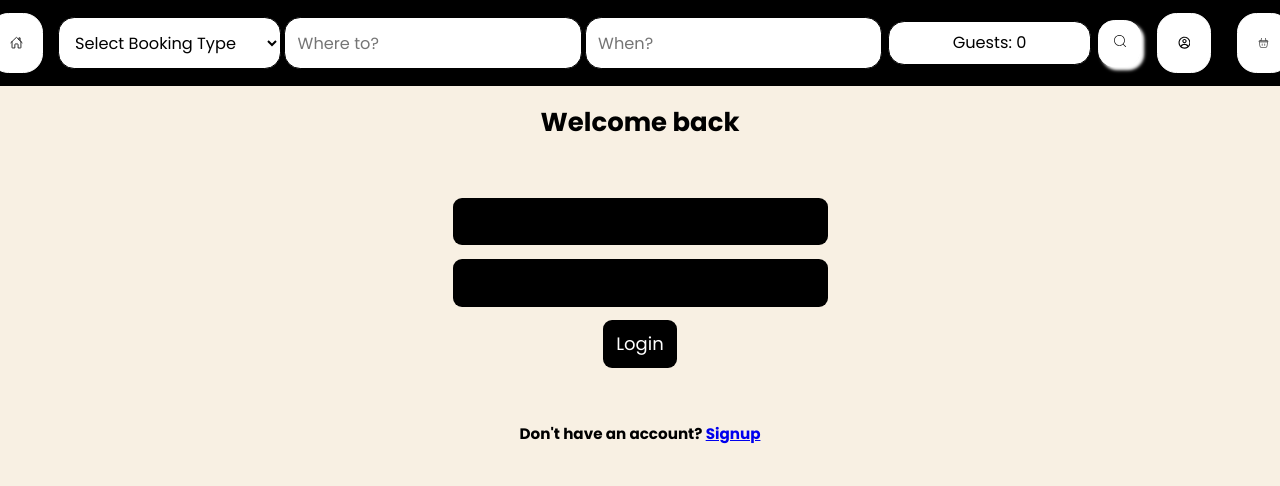
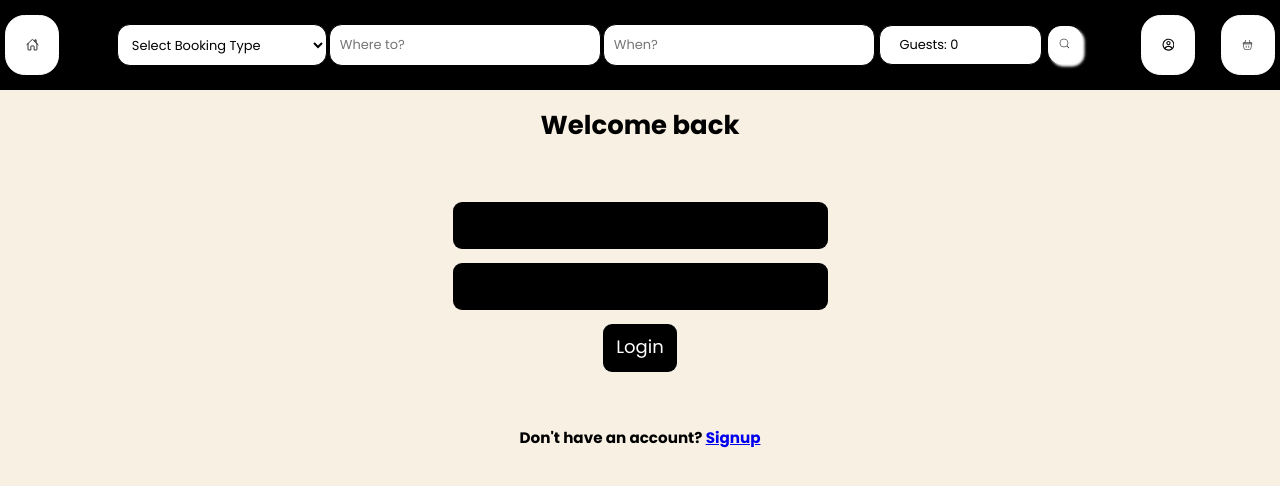
Before and after one commit to jonnydaw/jero, a Next.js app in the folder jero-frontend/: page /en/login in a window 1280 px wide. Shown: the top 486 px of the page. Built offline with nearby package versions, Linux system fonts and the light colour scheme.

Commit message:
heigh misalignent fix. https://trello.com/c/4dEeKBBi

```diff
--- a/jero-frontend/app/components/GuestDropdown/Dropdown.module.css
+++ b/jero-frontend/app/components/GuestDropdown/Dropdown.module.css
@@ -7,14 +7,13 @@
 .dropdown{
     min-width: 20ch;
     max-width: 20ch;
-    padding: 1.3em;
+    padding: 1.5em;
     margin: 0.75em 0.25em ;
     border-radius: 1em;
     border: 0.1em solid black;
     line-height: 0;
     background: white;
     position: relative;
-    text-align: center;
 }
 
 .dropdown:hover{
@@ -75,10 +74,8 @@ div .toggles:not(:last-child){
     min-width: 18ch;
     max-width: 18ch;
   }
-
     .dropdownContent {
         min-width: 13ch;
         max-width: 13ch;
-
     }
 }
--- a/jero-frontend/app/components/GuestDropdown/Dropdown.tsx
+++ b/jero-frontend/app/components/GuestDropdown/Dropdown.tsx
@@ -16,7 +16,7 @@ const Dropdown : React.FC<Props> = ({count, setCount}) => {
   return (
     <div className={style.dropdown}>
       {/* https://stackoverflow.com/questions/16449295/how-to-sum-the-values-of-a-javascript-object*/}
-     <span>{t('guests')}: {Object.values(count).reduce((a,b) => a+b,0)}</span>
+     <span className={style.dropdownText}>{t('guests')}: {Object.values(count).reduce((a,b) => a+b,0)}</span>
     <div className={style.dropdownContent}>
 
     <GuestToggler
--- a/jero-frontend/app/components/Navbar/NavbarPC/GroupedButtons/NavButton/NavButton.tsx
+++ b/jero-frontend/app/components/Navbar/NavbarPC/GroupedButtons/NavButton/NavButton.tsx
@@ -17,9 +17,9 @@ const NavButton : React.FC<Props> =  ({Icon, prompt}) => {
         <button className={`${style.links} ${style.button}`} >
           <Icon size = '1.5em' className={style.icon}/>
         </button>
-      <div className={style.dropdownContent}>
+      {/* <div className={style.dropdownContent}>
         <button>{prompt}</button>
-    </div>
+    </div> */}
   </div>
 </>
   )
--- a/jero-frontend/app/components/Navbar/NavbarPC/Navbar.module.css
+++ b/jero-frontend/app/components/Navbar/NavbarPC/Navbar.module.css
@@ -71,7 +71,7 @@
 /*
 https://www.w3schools.com/howto/howto_css_dropdown.asp
 */
-.dropdownContent {
+/* .dropdownContent {
   display: none;
   position: absolute;
   background-color: #fff;
@@ -86,6 +86,12 @@ https://www.w3schools.com/howto/howto_css_dropdown.asp
 
 .dropdown:hover .dropdownContent {
   display: block;
+} */
+
+@media only screen and (max-width: 2000px) {
+  .searchBar{
+    min-width: 82.5%;
+  }
 }
 
 @media only screen and (max-width: 960px) {
--- a/jero-frontend/app/components/Search/Search.module.css
+++ b/jero-frontend/app/components/Search/Search.module.css
@@ -1,8 +1,7 @@
 .searchContainer{
-    margin: 1eem;
+    margin: 1em;
     padding: 0;
     gap: 1em;
-
 }
 
 
@@ -10,8 +9,8 @@
     display: flex;
     justify-content: center;
     align-items: center;
-    flex-shrink: 0;
-    font-size: 1.25em;
+    flex-grow: 1;
+    /*https://stackoverflow.com/questions/51426012/set-the-same-height-of-a-reactjs-component-to-a-div*/
 }
 
 
@@ -23,8 +22,8 @@
     border-radius: 1em;
     border: 0.1em solid black;
     line-height: 0;
+}
 
-}
 
 .inputs:hover{
     transform: scale(1.05);
@@ -41,6 +40,13 @@
     position: sticky;
 }
 
+
+@media only screen and (max-width: 1080px) {
+    .inputs {
+        max-width: 9em;
+    }
+  }
+
 @media only screen and (max-width: 960px) {
     .inputs {
         max-width: 9em;
```
